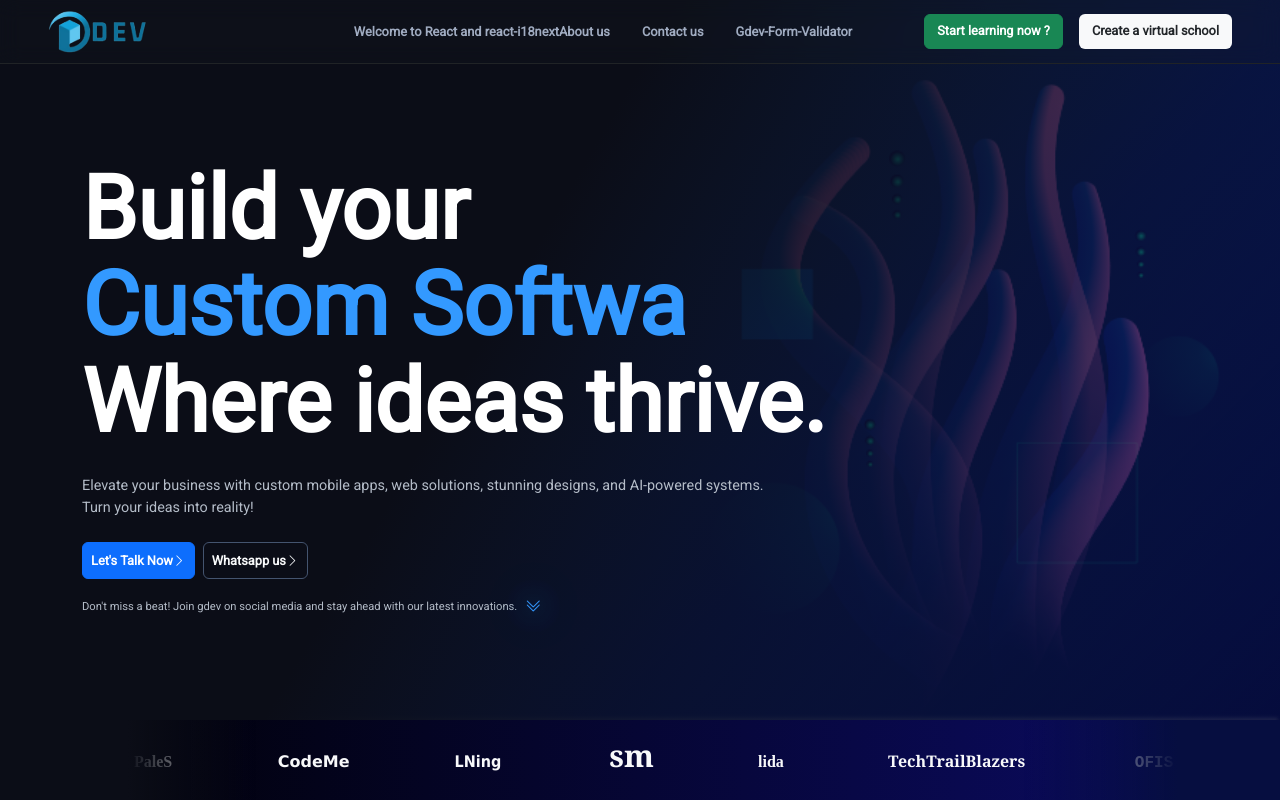
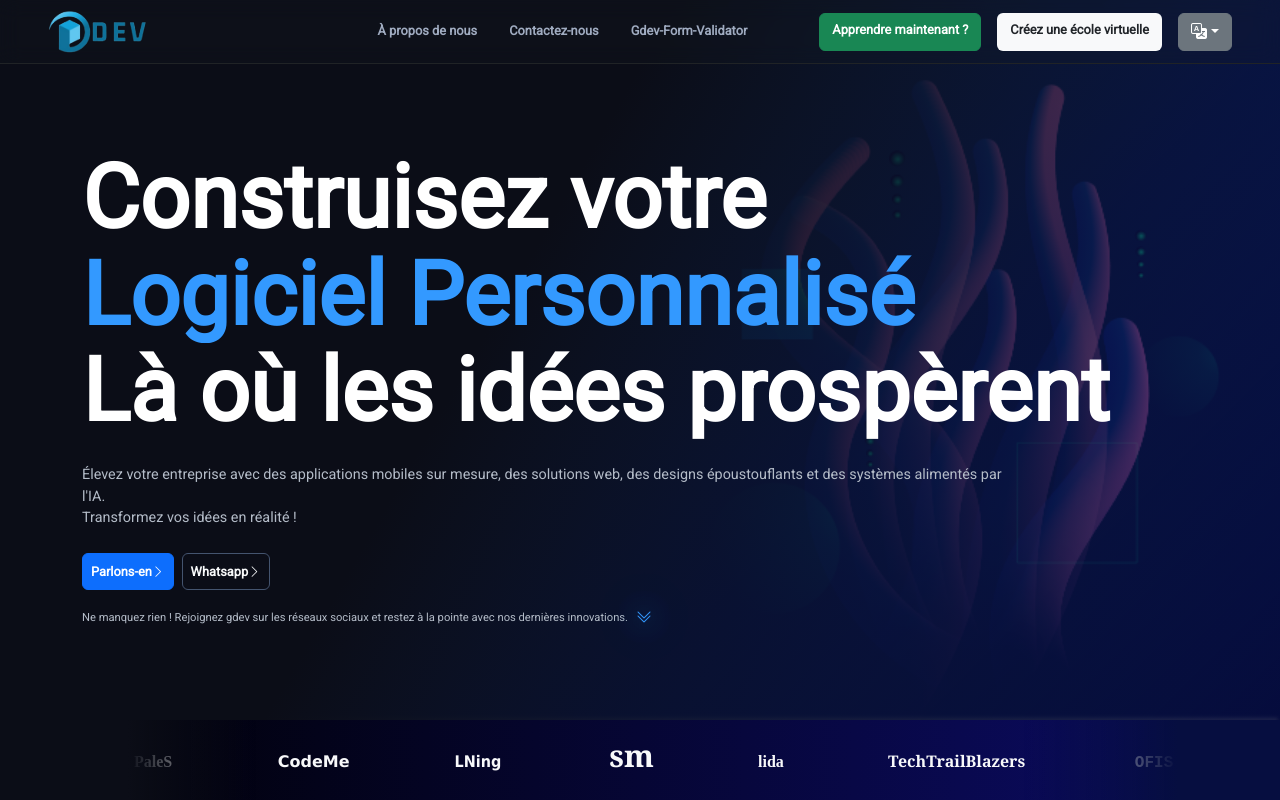
Before and after one commit to GlyphDev-com/gdev, a React (Vite) app: page / in a window 1280 px wide. Shown: the top 800 px of the page. Built offline with nearby package versions, Linux system fonts and the light colour scheme.

Commit message:
setup translator triger and translate header, section1 components

```diff
--- a/package.json
+++ b/package.json
@@ -37,7 +37,8 @@
     "react-i18next": "^15.4.1",
     "react-lottie": "^1.2.4",
     "react-router-dom": "^6.25.1",
-    "react-type-animation": "^3.2.0"
+    "react-type-animation": "^3.2.0",
+    "react-world-flags": "^1.6.0"
   },
   "devDependencies": {
     "@types/react": "^18.3.3",
--- a/src/components/Home/section1.jsx
+++ b/src/components/Home/section1.jsx
@@ -5,8 +5,12 @@ import {Link} from "react-router-dom";
 import React from "react";
 import TypeWriter from "../common/typeWriter";
 import Space from "./../common/space";
+import { useTranslation } from "react-i18next";
 
 export default function Section1() {
+
+  const {t }=useTranslation()
+
   return (
     <section
       className="section1 d-flex"
@@ -37,36 +41,34 @@ export default function Section1() {
               className="text-white hero_advert_text "
               style={{fontWeight: "900", lineHeight: "1.1"}}
             >
-              <span>Build your</span>
+              <span>{t("buildYour")}</span>
               <br />
               <span style={{color: "#3399FF"}} className="line-count-1">
                 {
                   <TypeWriter
                     sequence={[
-                      "Custom Software",
+                      t("customSoftware"),
                       5000,
 
-                      "AI Solution",
+                      t("aiSolution"),
                       5000,
-                      "Digital Tool",
+                      t("digitalTool"),
                       5000,
-                      "Virtual School",
+                      t("virtualSkul"),
                       5000,
-                      "Creative Design",
+                      t("CreativeDesign"),
                       5000,
                     ]}
                   />
                 }
               </span>
-              <span>Where ideas thrive.</span>
+              <span>{t("whereIdea")}</span>
             </div>
             <p
               className="gt-5 my-4 col-10 advert_sublet mobile-w-100"
               style={{color: "hsl(216deg 15.38% 74.51%)"}}
             >
-              Elevate your business with custom mobile apps, web solutions,
-              stunning designs, and AI-powered systems. <br /> Turn your ideas
-              into reality!
+              {t("elevateYourBusiness")} <br /> {t("turnYourIdeas")}
             </p>
 
             <div className="d-flex flex-row gap-2 mobile-flex-column">
@@ -74,14 +76,14 @@ export default function Section1() {
                 to="services/mobile"
                 className="d-flex align-items-center btn btn-primary mobile-my-2 mobile-w-100 justify-content-center  gt-4 fw-bold p-2 width-fit-content"
               >
-                <span>Let's Talk Now</span>
+                <span>{t("letsTalk")}</span>
                 <i className="bi bi-chevron-right"></i>
               </Link>
               <Link
                 to="services/mobile"
                 className="d-flex align-items-center btn border-r-1 border-l-1 border-color-jira text-light mobile-my-2 mobile-w-100 justify-content-center  gt-4 fw-bold p-2 width-fit-content"
               >
-                <span>Whatsapp us</span>
+                <span>{t("whatsapUs")}</span>
                 <i className="bi bi-chevron-right text-light"></i>
               </Link>
             </div>
@@ -90,8 +92,7 @@ export default function Section1() {
               style={{color: "hsl(216deg 15.38% 74.51%)"}}
             >
               <span className="gt-3 text-center">
-                Don't miss a beat! Join gdev on social media and stay ahead with
-                our latest innovations.
+              {t("dontMiss")}
               </span>
               <i
                 className="bi bi-chevron-double-down bottom_scroller glowing-chevron cursor-ptr"
--- a/src/components/common/header.jsx
+++ b/src/components/common/header.jsx
@@ -6,6 +6,7 @@ import {Link} from "react-router-dom";
 import SEOHelmet from "./helmet";
 import {useEffect, useState} from "react";
 import { useTranslation } from "react-i18next";
+import LanguageSwitcher from "./languageSwitcher";
 //create header component
 function Header() {
   const [sideNav, setSideNav] = useState(false);
@@ -62,15 +63,14 @@ function Header() {
             aria-current="page"
             to="/contact"
           >
-            {t("Welcome to React")}
-            About us
+            {t("AboutUs")}
           </Link>
           <Link
             className="text-decoration-none wh-2 tablet-px-4 ipad-px-4 mobile-px-4 gt-4 fw-bold  p-2 br-2 hover-bg-secondary tablet-m-0 ipad-m-0 mobile-m-0"
             aria-current="page"
             to="/contact"
           >
-            Contact us
+                        {t("ContactUs")}
           </Link>
           <a
             className="text-decoration-none wh-2 gt-4 tablet-px-4 ipad-px-4 mobile-px-4 fw-bold p-2 br-2 hover-bg-secondary me-5 tablet-m-0 ipad-m-0 mobile-m-0"
@@ -86,7 +86,7 @@ function Header() {
             href="/myvirtualschool/signin/trainee/gdev university/YUEIU-RT-YIOJOIT8ORE[]THTOIJ8H_87623FECWUDVSYRTFDT7W6EFKSDYS80W43"
             className="btn btn-success gt-4 fw-bold flex-shrink-0 tablet-mx-4 ipad-mx-4 mobile-mx-4"
           >
-            Start learning now ?
+            {t("startLearning")} ?
           </a>
           <a
             href="/myvirtualschool/create"
@@ -94,8 +94,10 @@ function Header() {
             className="btn bg-light vs_create_hero_btn  gt-4 fw-bold flex-shrink-0 tablet-mx-4 ipad-mx-4 mobile-mx-4"
             style={{textDecoration: "none"}}
           >
-            Create a virtual school
+            {t("CreateASkul")}
           </a>
+          <LanguageSwitcher/>
+
         </div>
       </nav>
     </>
--- /dev/null
+++ b/src/components/common/languageSwitcher.jsx
@@ -0,0 +1,45 @@
+import React, { useState } from 'react'
+import { useTranslation } from 'react-i18next'
+import Flag from 'react-world-flags'
+
+export default function LanguageSwitcher() {
+
+    const {i18n} = useTranslation()
+    const [langue, setLangue] = useState(i18n.language)
+
+    const langues = [
+        { code: "en", label: "English", flag: "GB" },
+        { code: "fr", label: "Français", flag: "FR" },
+      ]
+
+      const handleLanguageChange = (langueCode)=>{
+        setLangue(langueCode)
+        i18n.changeLanguage(langueCode)
+        localStorage.setItem("language", langueCode)
+      }
+  return (
+    <div className="dropdown">
+  <button className="btn btn-secondary dropdown-toggle" type="button" data-bs-toggle="dropdown" aria-expanded="false">
+  <i className="bi bi-translate"></i>
+  </button>
+  <ul className="dropdown-menu">
+    {
+        langues.map((langue)=>{
+            return (
+                <li
+                key={langue.code}
+                onClick={()=>handleLanguageChange(langue.code)}
+                className='cursor-ptr mx-2'
+                >
+                    <span className='mx-2'>{langue.label}</span>
+                    <Flag code={langue.flag} height={16}/>
+                </li>
+
+            )
+        })
+    }
+
+  </ul>
+</div>
+  )
+}
--- a/src/utils/i18n/index.js
+++ b/src/utils/i18n/index.js
@@ -20,7 +20,7 @@ i18n
   .init({
     resources,
     fallbackLng: "en",
-    lng: "en", // language to use, more information here: https://www.i18next.com/overview/configuration-options#languages-namespaces-resources
+    lng: localStorage.getItem('language') || 'fr', // language to use, more information here: https://www.i18next.com/overview/configuration-options#languages-namespaces-resources
     // you can use the i18n.changeLanguage function to change the language manually: https://www.i18next.com/overview/api#changelanguage
     // if you're using a language detector, do not define the lng option
 
--- a/src/utils/i18n/languages/en/en.json
+++ b/src/utils/i18n/languages/en/en.json
@@ -1,3 +1,21 @@
 {
-  "Welcome to React": "Welcome to React and react-i18next"
+  "Welcome to React": "Welcome to React and react-i18next",
+  "comment to delimit header": "Header",
+  "AboutUs": "About us",
+  "ContactUs": "Contact us",
+  "startLearning": "Start learning now",
+  "CreateASkul": "Create a virtual school",
+  "comment to delimit section1": "section1",
+  "buildYour": "Build your",
+  "customSoftware": "Custom Software",
+  "aiSolution": "AI Solution",
+  "digitalTool": "Digital Tool",
+  "virtualSkul": "Virtual School",
+  "CreativeDesign": "Creative Design",
+  "whereIdea": "Where ideas thrive",
+  "elevateYourBusiness": "Elevate your business with custom mobile apps, web solutions, stunning designs, and AI-powered systems",
+  "turnYourIdeas": "Turn your ideas into reality!",
+  "letsTalk": "Let's Talk Now",
+  "whatsapUs": "Whatsapp us",
+  "dontMiss": "Don't miss a beat! Join gdev on social media and stay ahead with our latest innovations."
 }
--- a/src/utils/i18n/languages/fr/fr.json
+++ b/src/utils/i18n/languages/fr/fr.json
@@ -1,3 +1,21 @@
 {
-  "Welcome to React": "Bienvenue à React et react-i18next"
+  "Welcome to React": "Bienvenue sur React et react-i18next",
+  "comment to delimit header": "En-tête",
+  "AboutUs": "À propos de nous",
+  "ContactUs": "Contactez-nous",
+  "startLearning": "Apprendre maintenant",
+  "CreateASkul": "Créez une école virtuelle",
+  "comment to delimit section1": "section1",
+  "buildYour": "Construisez votre",
+  "customSoftware": "Logiciel Personnalisé",
+  "aiSolution": "Solution Intelligent (IA)",
+  "digitalTool": "Outil Numérique",
+  "virtualSkul": "École Virtuelle",
+  "CreativeDesign": "Design Créatif",
+  "whereIdea": "Là où les idées prospèrent",
+  "elevateYourBusiness": "Élevez votre entreprise avec des applications mobiles sur mesure, des solutions web, des designs époustouflants et des systèmes alimentés par l'IA.",
+  "turnYourIdeas": "Transformez vos idées en réalité !",
+  "letsTalk": "Parlons-en",
+  "whatsapUs": "Whatsapp",
+  "dontMiss": "Ne manquez rien ! Rejoignez gdev sur les réseaux sociaux et restez à la pointe avec nos dernières innovations."
 }
```
Also changed, not shown: 1 other file (tests, documents, lock files or other folders).
